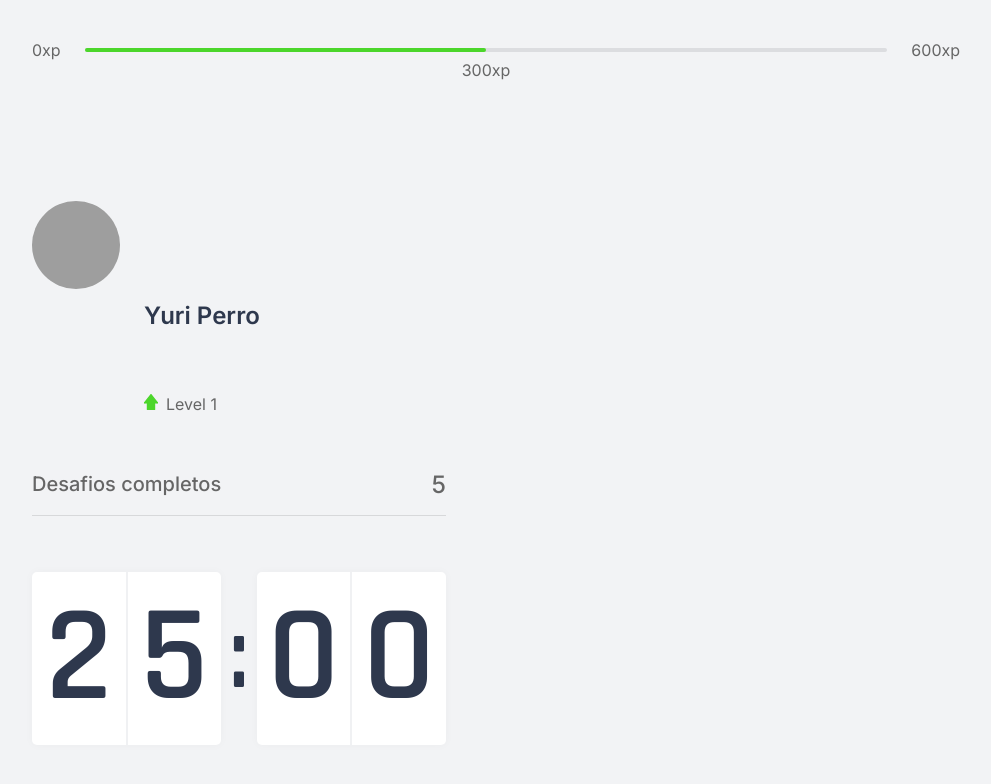
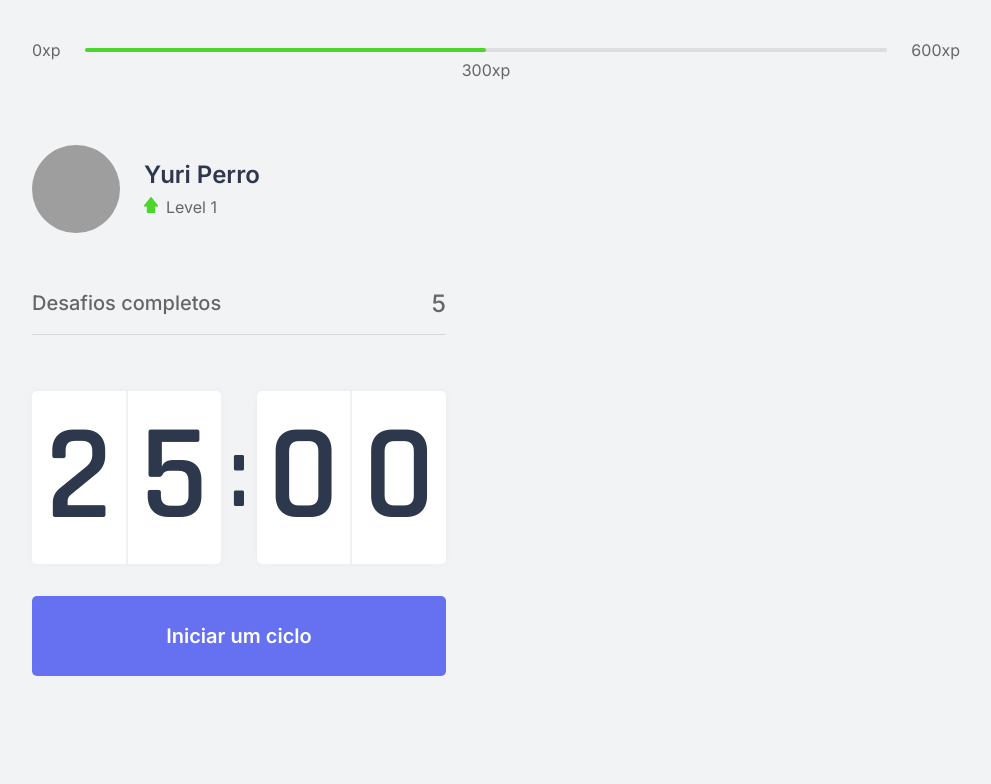
Before and after one commit to YuriPerro/go.move, a Next.js app: page / in a window 1280 px wide. Shown: the top 784 px of the page, without its empty margins (144-1135 px from the left). Built offline with nearby package versions, Linux system fonts and the light colour scheme; grey boxes are pictures that could not be loaded.

Commit message:
Finalizando funcionalidade do botao do ciclo

```diff
--- a/src/components/Countdown.tsx
+++ b/src/components/Countdown.tsx
@@ -1,17 +1,46 @@
+import { useState, useEffect } from 'react';
 import styles from '../styles/components/Countdown.module.css';
 
 export function Countdown() {
+    const [time, setTime] = useState(25 * 60);
+    const [active, setActive] = useState(false);
+
+    const minutes = Math.floor(time / 60);
+    const seconds = time % 60;
+
+    const [minuteLeft, minuteRight] = String(minutes).padStart(2, '0').split('');
+    const [secondLeft, secondRight] = String(seconds).padStart(2, '0').split('');
+
+    function startCountdown() {
+        setActive(true);
+    }
+
+    useEffect(() => {
+        if (active && time > 0) {
+            setTimeout(() => {
+                setTime(time - 1)
+            }, 1000)
+        }
+    }, [active, time])
+
     return (
-        <div className={styles.countdownContainer}>
-            <div>
-                <span>2</span>
-                <span>5</span>
+        <div>
+            <div className={styles.countdownContainer}>
+                <div>
+                    <span>{minuteLeft}</span>
+                    <span>{minuteRight}</span>
+                </div>
+                <span>:</span>
+                <div>
+                    <span>{secondLeft}</span>
+                    <span>{secondRight}</span>
+                </div>
             </div>
-            <span>:</span>
-            <div>
-                <span>0</span>
-                <span>0</span>
-            </div>
+
+            <button
+                type="button"
+                onClick={startCountdown}
+                className={styles.countdownButton}> Iniciar um ciclo </button>
         </div>
     )
 }
--- a/src/pages/_document.tsx
+++ b/src/pages/_document.tsx
@@ -5,6 +5,8 @@ export default class MyDocument extends Document {
         return (
             <Html>
                 <Head>
+                    <link rel="shortcut icon" href="favicon.png" type="image/png" />
+
                     <link rel="preconnect" href="https://fonts.gstatic.com" />
                     <link href="https://fonts.googleapis.com/css2?family=Inter:wght@400;500;600&family=Rajdhani:wght@600&display=swap" rel="stylesheet" />
                 </Head>
--- a/src/pages/index.tsx
+++ b/src/pages/index.tsx
@@ -2,12 +2,18 @@ import { CompletedChallenges } from "../components/CompletedChallenges";
 import { Countdown } from "../components/Countdown";
 import { ExperienceBar } from "../components/ExperienceBar";
 import { Profile } from "../components/Profile";
+
+import Head from 'next/head';
 
 import styles from '../styles/pages/Home.module.css'
 
 export default function Home() {
   return (
     <div className={styles.container}>
+      <Head>
+        <title> Início • go.move</title>
+      </Head>
+
       <ExperienceBar />
 
       <section>
--- a/src/styles/components/Countdown.module.css
+++ b/src/styles/components/Countdown.module.css
@@ -36,3 +36,24 @@
     font-size: 6.25rem;
     margin: 0 0.5rem;
 }
+
+.countdownButton {
+    width: 100%;
+    height: 5rem;
+    margin-top: 2rem;
+    display: flex;
+    align-items: center;
+    justify-content: center;
+    border: 0;
+    border-radius: 5px;
+    background: var(--blue);
+    color: var(--white);
+    font-size: 1.25rem;
+    font-weight: 600;
+
+    transition: background-color 0.2s;
+}
+
+.countdownButton:hover {
+    background: var(--blue-dark);
+}
--- a/src/styles/global.css
+++ b/src/styles/global.css
@@ -13,7 +13,7 @@
     --title: #2e384d;
     --red: #e83f5b;
     --green: #4cd62b;
-    --blue: #5965e0;
+    --blue: #6571f1;
     --blue-dark: #4953b8;
     --blue-twitter: #2aa9e0;
 }
@@ -36,7 +36,7 @@ body {
 }
 
 body, input, textarea, button {
-    font: 400 16rem "Inter", sans-serif;
+    font: 400 1rem "Inter", sans-serif;
 }
 
 button {
```
